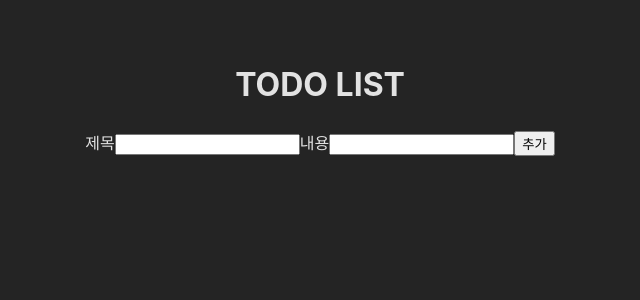
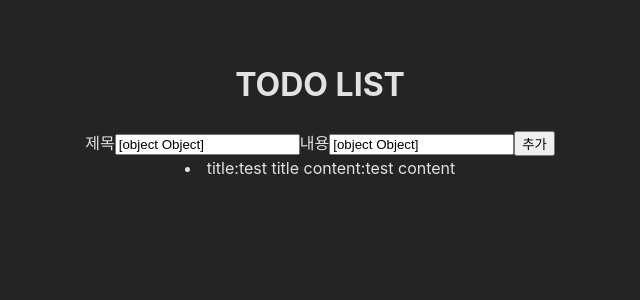
Before and after one commit to PomegranateBlue/Standard_4week_Todo, a React (Vite) app: page / in a window 1280 px wide. Shown: the top 300 px of the page, without its empty margins (320-960 px from the left). Built offline with nearby package versions, Linux system fonts and the light colour scheme.

Commit message:
현재 input 태그에 [object Object] 표시, value값 문제

```diff
--- a/src/App.jsx
+++ b/src/App.jsx
@@ -3,16 +3,38 @@ import { useState } from "react";
 import "./App.css";
 
 function App() {
+  const [todo, setTodo] = useState([
+    {
+      id: 1,
+      title: "test title",
+      content: "test content",
+    },
+  ]);
+
   return (
     <div>
       <h1>TODO LIST</h1>
       <div className="inputForm">
         <label>제목</label>
-        <input></input>
+        <input
+          type="text"
+          value={todo}
+          onChange={(e) => setTodo(e.target.value)}
+        ></input>
         <label>내용</label>
-        <input></input>
+        <input
+          type="text"
+          value={todo}
+          onChange={(e) => setTodo(e.target.value)}
+        ></input>
         <button>추가</button>
-        <div className="working-carousel"></div>
+        <div className="working-carousel">
+          {todo.map((item) => (
+            <li key={item.id}>
+              title:{item.title} content:{item.content}
+            </li>
+          ))}
+        </div>
         <div className="done-carousel"></div>
       </div>
     </div>
```
